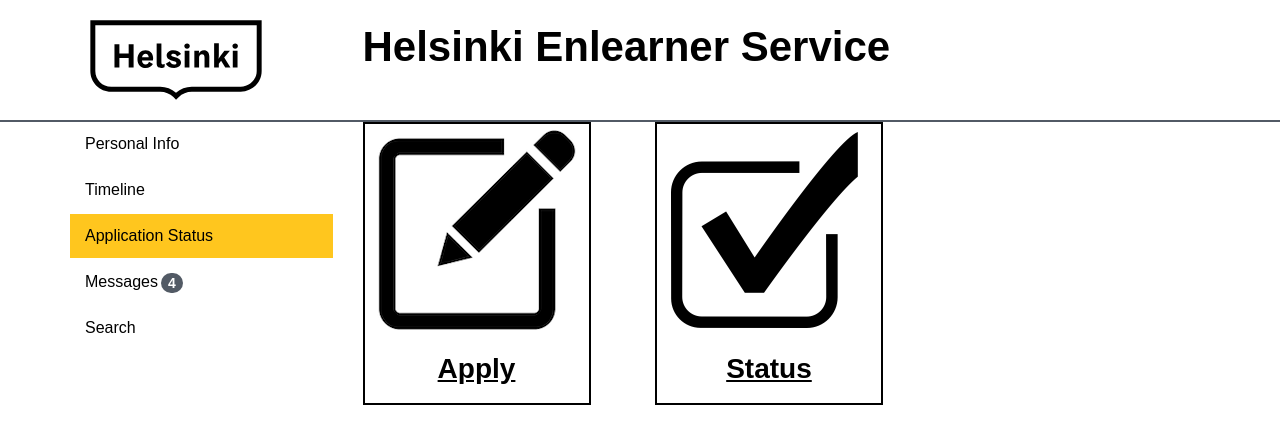
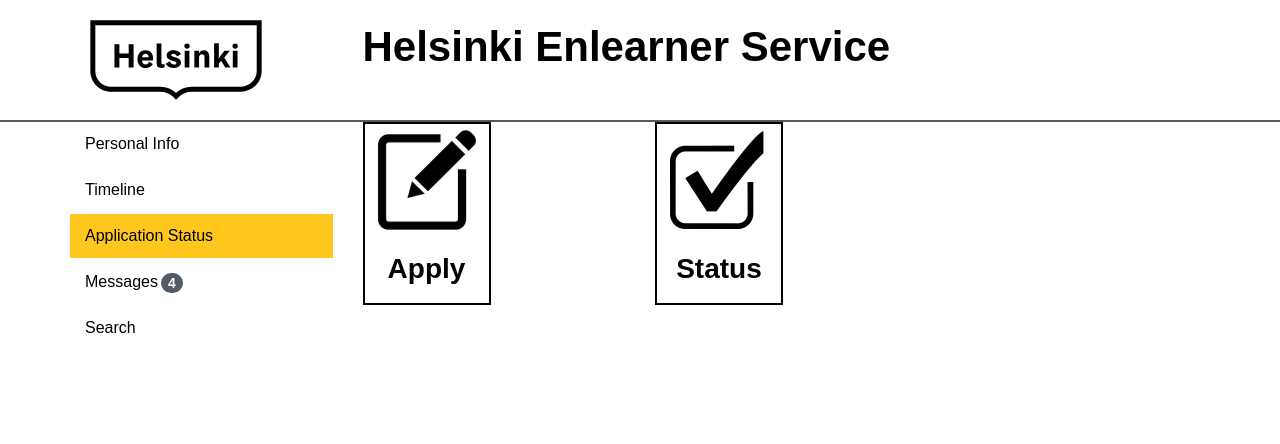
Before and after one commit to visapartanen/Helsinkiproject, a React (Create React App) app: page / in a window 1280 px wide. Shown: the top 444 px of the page. Built offline with nearby package versions, Linux system fonts and the light colour scheme; a web font is replaced by a local one.

Commit message:
Improve ApplicationStatus

```diff
--- a/src/ApplicationStatus.js
+++ b/src/ApplicationStatus.js
@@ -36,19 +36,15 @@
       <div>
         <div className="row">
           <div className="col-sm-6 col-md-4">
-            <button type="button" className="btn btn-default">
-              <img src="images/apply.png" alt="apply" />
-                <a onClick={this.changeContent.bind(this, 'apply')}>
-                  <h3>Apply</h3>
-                </a>
+            <button type="button" className="btn btn-default" onClick={this.changeContent.bind(this, 'apply')}>
+              <img src="images/apply.png" alt="apply" style={{width: 100}}/>
+              <h3>Apply</h3>
             </button>
           </div>
           <div className="col-sm-6 col-md-4">
-            <button type="button" className="btn btn-default">
-              <img src="images/check.png" alt="status" />
-                <a onClick={this.changeContent.bind(this, 'status')}>
-                  <h3>Status</h3>
-                </a>
+            <button type="button" className="btn btn-default" onClick={this.changeContent.bind(this, 'status')}>
+              <img src="images/check.png" alt="status" style={{width: 100}}/>
+              <h3>Status</h3>
             </button>
           </div>
         </div>
```
